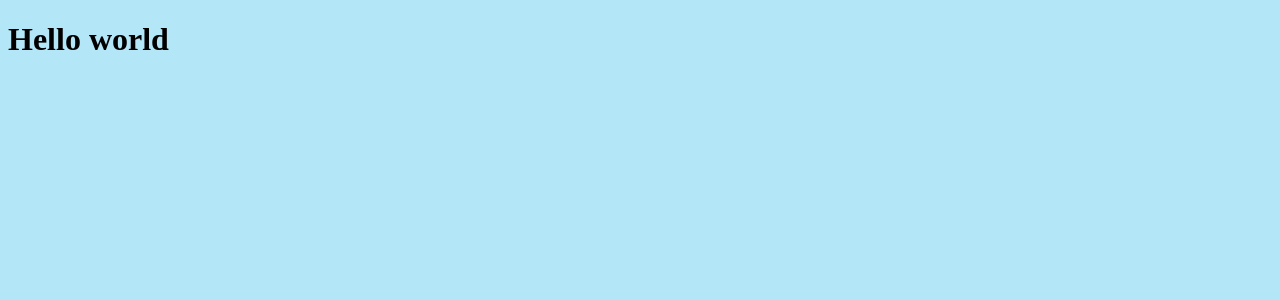
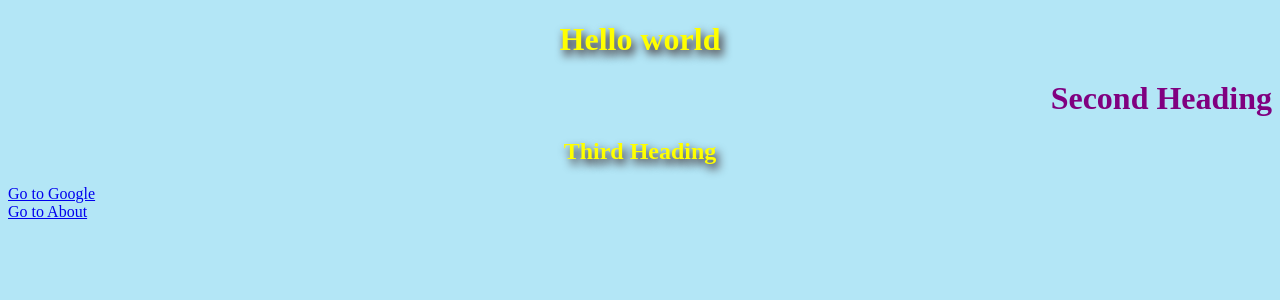
Before and after one commit to tayavelino/classWebsite2025, a PHP site: page / in a window 1280 px wide. Shown: the top 300 px of the page. Run offline with PHP 8.4, Linux system fonts and the light colour scheme.

Commit message:
added about page

```diff
--- a/index.html
+++ b/index.html
@@ -3,12 +3,18 @@
     <head>
         <!-- head is for metadata -->
         <!-- title is the name of the document  -->
-         <title>My webpage</title>
+         <title>Hello World</title>
         <!-- icon for page -->
          <link rel="icon" href="icon-transparent.png">
          <link rel="stylesheet" href="styles.css">
     </head>
     <body>
-        <h1>Hello world</h1>
+        <h1 class="first">Hello world</h1>
+        <h1 class="second">Second Heading</h1>
+        <h2 class="first">Third Heading</h2>
+        <!-- link -->
+        <a href="https://google.com.au" target="_blank">Go to Google</a>
+        <br>
+        <a href="about.html">Go to About</a>
     </body>
 </html>
--- a/styles.css
+++ b/styles.css
@@ -1,3 +1,12 @@
 body {
     background-color: #b3e6f6;
 }
+.first {
+    color: yellow;
+    text-shadow: 3px 5px 10px #200000;
+    text-align: center;
+}
+.second {
+    color: purple;
+    text-align: end;
+}
```
Also changed, not shown: about.html (added, +12 -0 lines).
